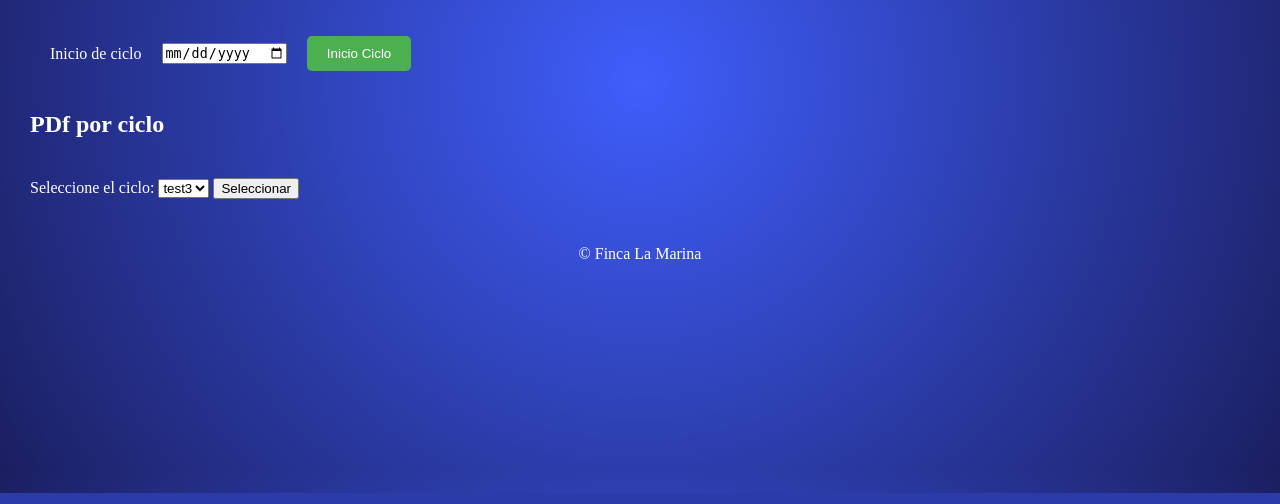
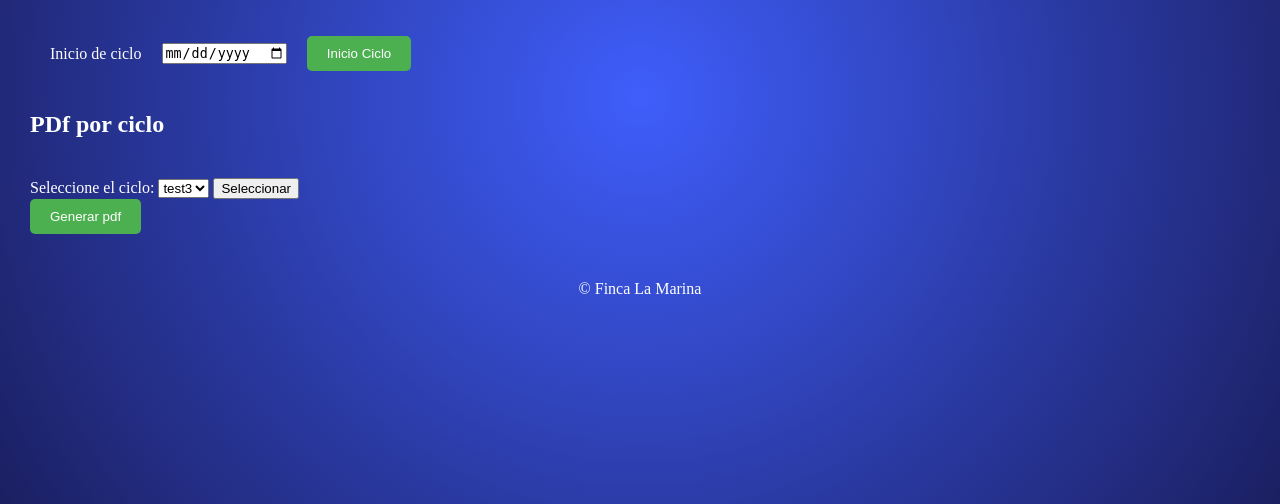
Before and after one commit to ajrodriguezo/lamaria, a FastAPI app: page /LaMaria/ingresoDatos in a window 1280 px wide. Shown: the part 307-811 px from the top of the page. Run offline with FastAPI, Linux system fonts and the light colour scheme; some libraries are stand-ins or nearby versions.

Commit message:
pdf casi corregido

```diff
--- a/modules/static/templates/datos.html
+++ b/modules/static/templates/datos.html
@@ -132,6 +132,9 @@
                     {% endfor %}
                 </select>
                 <input type="button" value="Seleccionar" id="busquedaciclo">
+                <div class="container " id="button-container">
+                    <button class="my-button"  onclick = "generarPDF()" >Generar pdf</button>
+                </div>
 
                 <img id = "fondopdf" src="{{url_for('static', path='imgs/Reporte.png')}}" alt="fondopdf" style="display: none;">
 
@@ -213,76 +216,84 @@
                             text: "El ciclo elegido es el: " + response.id +
                                 "\n. Fecha de inicio: " + response.fecha_init +
                                 "\n. Fecha de Final: " + response.fecha_finish +
-                                "\n¿Desea generar el PDF?",
+                                "\n¿Es el cilo que desea generar?",
                             icon: 'question',
                             showCancelButton: true,
-                            confirmButtonText: 'Generar PDF',
-                            cancelButtonText: 'Cancelar'
+                            confirmButtonText: 'Si',
+                            cancelButtonText: 'No'
                         }).then((result) => {
                             if (result.isConfirmed) {
                                 // Aquí puedes agregar la lógica para generar el PDF
                                 console.log('Generando PDF...');
-                                generar_chart(response.datos_grafica);
-                                // Obtén la imagen que se utilizará para crear el PDF.
-                                var total_gr =String( response.total_gr);
-                                var vendido = String(response.vendido) ;
-                                var prom_precio = String(response.prom_precio) ;
-                                var prom_gr = String(response.prom_gr);
-                                var fecha_init = String(response.fecha_init);
-                                var fecha_finish = String(response.fecha_finish);
-                                var total_semanas = String(response.total_semanas);
-                                var max_semana = String(response.max_semana);
-                                var max_gr = String(response.max_gr);
 
-                                var image = document.getElementById("fondopdf");
+                                var ctx = document.getElementById('myChart').getContext('2d');
 
-                                // Obtiene las dimensiones de la imagen.
-                                var imgWidth = image.width;
-                                var imgHeight = image.height;
+                                var arreglo_grafica = response.datos_grafica;
 
+                                Chart.defaults.font.size = 16;
+                                Chart.defaults.font.family = 'Arial';
+                                Chart.defaults.color = '#eee127';
 
-                                // Crea un nuevo documento PDF con las dimensiones de la imagen.
-                                var pdf = new jsPDF({
-                                    orientation: 'l',
-                                    unit: "pt",
-                                    format: [imgWidth, imgHeight]
+                                var myChart = new Chart(ctx, {
+                                    type: 'line',
+                                    defaultFontSize: 18,
+                                    data: {
+                                        datasets: [{
+                                            label: 'gr acumulados por semana',
+                                            data: arreglo_grafica,
+                                            backgroundColor: 'rgba(75, 192, 192, 0.5)',
+                                            borderColor: 'rgba(75, 192, 192, 1)',
+                                            borderWidth: 1,
+
+                                        }],
+                                        font: {
+                                            size: 30
+                                        }
+                                    },
+                                    options: {
+                                        scales: {
+                                            x: {
+                                                type: 'linear',
+                                                position: 'bottom',
+                                                title: {
+                                                    display: true,
+                                                    text: 'Semanas'
+                                                },
+                                                ticks: {
+                                                    stepSize: 1, // Configura el tamaño del paso para que sea 1 (entero)
+                                                    precision: 0 // Configura la precisión para que no se muestren decimales
+                                                }
+                                            },
+                                            y: {
+                                                type: 'linear',
+                                                position: 'left',
+                                                title: {
+                                                    display: true,
+                                                    text: 'Peso en gr'
+                                                }
+                                            }
+                                        },
+                                        plugins: {
+                                            title: {
+                                                display: true,
+                                                text: 'Ciclo de cosecha'
+                                            }
+                                        }
+                                    }
+
                                 });
-
-                                // Agrega la imagen al documento PDF.
-                                pdf.addImage(image, "PNG", 0, 0, imgWidth, imgHeight);
-                                //pdf.addImage(image2, "PNG", 500, 500, 380, 375);
-
-                                pdf.setFont("helvetica", "bold"); // Cambia "times" a la fuente que desees
-                                pdf.setFontSize(35); // Cambia 12 al tamaño de fuente que desees
-
-                                // Agrega 4 textos encima de la imagen.
-                                pdf.text(total_gr, 425, 250);
-                                pdf.text(prom_gr, 950, 250);
-                                pdf.text(vendido, 125, 250);
-                                pdf.text(prom_precio, 700, 250);
-                                pdf.text(total_semanas, 1020, 620);
-                                pdf.text(max_semana, 1060, 428);
-                                pdf.text(max_gr, 968, 482);
-
-                                pdf.setFontSize(12); // Cambia 12 al tamaño de fuente que desees
-                                pdf.text(fecha_init, 232, 95);
-                                pdf.text(fecha_finish, 415, 95);
-
-                                var chartCanvas = document.getElementById('myChart');
-
-                                html2canvas(chartCanvas, { backgroundColor: 'rgba(0,0,0,0)', scale: 5 }).then(function(canvas) {
-                                    var imgData = canvas.toDataURL('image/png');
-
-                                    console.log(imgData);
-
-                                    // Agrega la imagen del gráfico al PDF
-                                    pdf.addImage(imgData, 'PNG', 98 , 330, 750, 400);
-
-                                    // Guarda el documento PDF.s
-                                    pdf.save("documento.pdf");
-                                });
+                                document.getElementById("total_gr").dataset.variable = response.total_gr;
+                                document.getElementById("prom_gr").dataset.variable = response.prom_gr;
+                                document.getElementById("vendido").dataset.variable = response.vendido;
+                                document.getElementById("prom_precio").dataset.variable = response.prom_precio;
+                                document.getElementById("fecha_init").dataset.variable = response.fecha_init;
+                                document.getElementById("fecha_finish").dataset.variable = response.fecha_finish;
+                                document.getElementById("total_semanas").dataset.variable = response.total_semanas;
+                                document.getElementById("max_semana").dataset.variable = response.max_semana;
+                                document.getElementById("max_gr").dataset.variable = response.max_gr;
 
                             }});
+
                         } else {
                         Swal.fire({
                             icon: "success",
@@ -326,66 +337,75 @@
         <div class="container" id="container-3" style="display: flex;justify-content: center;align-items: center;height: 190;width: 380;">
             <canvas id="myChart" style="padding: 20px;"></canvas>
         </div>
+        <span id="total_gr" data-variable="" style="display: none;"></span>
+        <span id="prom_gr" data-variable="" style="display: none;"></span>
+        <span id="vendido" data-variable="" style="display: none;"></span>
+        <span id="prom_precio" data-variable="" style="display: none;"></span>
+        <span id="fecha_init" data-variable="" style="display: none;"></span>
+        <span id="fecha_finish" data-variable="" style="display: none;"></span>
+        <span id="total_semanas" data-variable="" style="display: none;"></span>
+        <span id="max_semana" data-variable="" style="display: none;"></span>
+        <span id="max_gr" data-variable="" style="display: none;"></span>
 
         <script>
 
-            function generar_chart(datos){
-                var ctx = document.getElementById('myChart').getContext('2d');
+            function generarPDF() {
+            // Obtén la imagen que se utilizará para crear el PDF.
+            var total_gr = document.getElementById("total_gr").textContent;
+            var vendido = document.getElementById("vendido").textContent;
+            var prom_precio = document.getElementById("prom_precio").textContent;
+            var prom_gr = document.getElementById('prom_gr').dataset.variable;
+            var fecha_init = document.getElementById('fecha_init').dataset.variable;
+            var fecha_finish = document.getElementById('fecha_finish').dataset.variable;
+            var total_semanas = document.getElementById('total_semanas').dataset.variable;
+            var max_semana = document.getElementById('max_semana').dataset.variable;
+            var max_gr = document.getElementById('max_gr').dataset.variable;
 
-                var arreglo_grafica = datos;
+            var image = document.getElementById("fondopdf");
 
-                Chart.defaults.font.size = 16;
-                Chart.defaults.font.family = 'Arial';
-                Chart.defaults.color = '#eee127';
+            // Obtiene las dimensiones de la imagen.
+            var imgWidth = image.width;
+            var imgHeight = image.height;
 
-                var myChart = new Chart(ctx, {
-                    type: 'line',
-                    defaultFontSize: 18,
-                    data: {
-                        datasets: [{
-                            label: 'gr acumulados por semana',
-                            data: arreglo_grafica,
-                            backgroundColor: 'rgba(75, 192, 192, 0.5)',
-                            borderColor: 'rgba(75, 192, 192, 1)',
-                            borderWidth: 1,
 
-                        }],
-                        font: {
-                            size: 30
-                        }
-                    },
-                    options: {
-                        scales: {
-                            x: {
-                                type: 'linear',
-                                position: 'bottom',
-                                title: {
-                                    display: true,
-                                    text: 'Semanas'
-                                },
-                                ticks: {
-                                    stepSize: 1, // Configura el tamaño del paso para que sea 1 (entero)
-                                    precision: 0 // Configura la precisión para que no se muestren decimales
-                                }
-                            },
-                            y: {
-                                type: 'linear',
-                                position: 'left',
-                                title: {
-                                    display: true,
-                                    text: 'Peso en gr'
-                                }
-                            }
-                        },
-                        plugins: {
-                            title: {
-                                display: true,
-                                text: 'Ciclo de cosecha'
-                            }
-                        }
-                    }
-                });
+            // Crea un nuevo documento PDF con las dimensiones de la imagen.
+            var pdf = new jsPDF({
+                orientation: 'l',
+                unit: "pt",
+                format: [imgWidth, imgHeight]
+            });
 
+            // Agrega la imagen al documento PDF.
+            pdf.addImage(image, "PNG", 0, 0, imgWidth, imgHeight);
+            //pdf.addImage(image2, "PNG", 500, 500, 380, 375);
+
+            pdf.setFont("helvetica", "bold"); // Cambia "times" a la fuente que desees
+            pdf.setFontSize(35); // Cambia 12 al tamaño de fuente que desees
+
+            // Agrega 4 textos encima de la imagen.
+            pdf.text(total_gr, 425, 250);
+            pdf.text(prom_gr, 950, 250);
+            pdf.text(vendido, 125, 250);
+            pdf.text(prom_precio, 700, 250);
+            pdf.text(total_semanas, 1020, 620);
+            pdf.text(max_semana, 1060, 428);
+            pdf.text(max_gr, 968, 482);
+
+            pdf.setFontSize(12); // Cambia 12 al tamaño de fuente que desees
+            pdf.text(fecha_init, 232, 95);
+            pdf.text(fecha_finish, 415, 95);
+
+            var chartCanvas = document.getElementById('myChart');
+
+            html2canvas(chartCanvas, { backgroundColor: 'rgba(0,0,0,0)', scale: 9 }).then(function(canvas) {
+                var imgData = canvas.toDataURL('image/png');
+
+                // Agrega la imagen del gráfico al PDF
+                pdf.addImage(imgData, 'PNG', 98 , 330, 750, 400);
+
+                // Guarda el documento PDF
+                pdf.save("documento.pdf");
+            });
         }
 
         </script>
```
